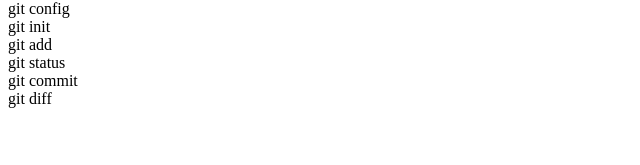
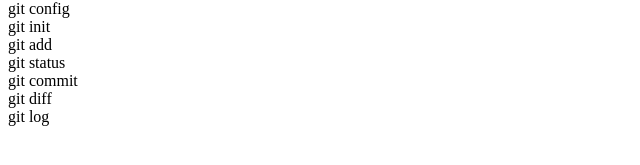
Before and after one commit to acutemattiosis/git_sandbox, a plain HTML site: page index.html in a window 1280 px wide. Shown: the part 139-304 px from the top of the page, 0-640 px from the left. Drawn offline with Linux system fonts and the light colour scheme.

Commit message:
Add git commands
Add more git commands to the list

```diff
--- a/index.html
+++ b/index.html
@@ -11,5 +11,6 @@
         <div>git status</div>
         <div>git commit</div>
         <div>git diff</div>
+        <div>git log</div>
     </body>
 </html>
```
